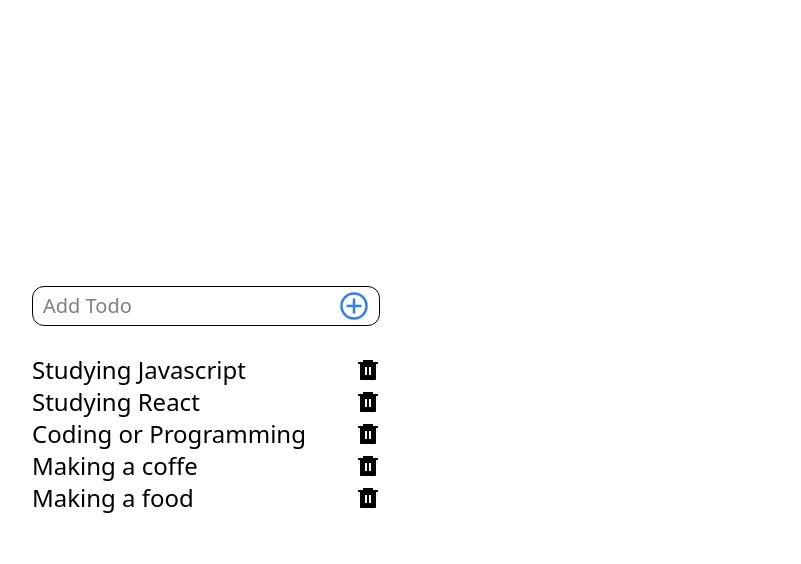
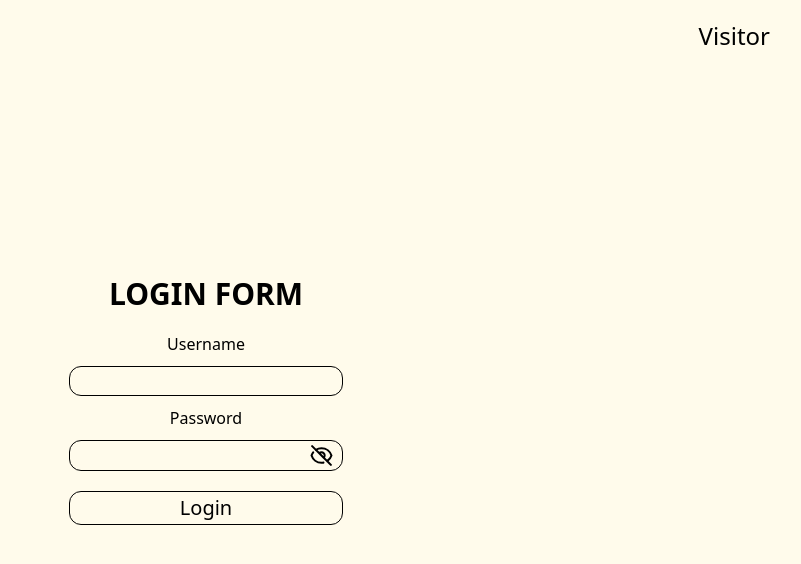
Before and after one commit to ManaChanCoder/react-challenge, a React (Vite) app: page / in a window 1280 px wide. Shown: the top 564 px of the page, without its empty margins (434-1235 px from the left). Built offline with nearby package versions, Linux system fonts and the light colour scheme.

Commit message:
useEffect - Hook

```diff
--- a/src/App.jsx
+++ b/src/App.jsx
@@ -1,12 +1,12 @@
 import React from "react";
 
 // components
-import TodoForm from "./components/TodoForm";
+import Visitor from "./components/Visitor";
 
 const App = () => {
   return (
     <div>
-      <TodoForm />
+      <Visitor />
     </div>
   );
 };
--- a/src/components/Todo.jsx
+++ /dev/null
@@ -1,47 +0,0 @@
-import React from "react";
-import { GrAddCircle } from "react-icons/gr";
-import { RiDeleteBin6Fill } from "react-icons/ri";
-
-const Todo = (props) => {
-  const { newTodo, setNewTodo, enterAddTodo, addTodo, todos, deleteTodo } =
-    props;
-  return (
-    <div className="w-full h-screen flex justify-center items-center">
-      <div className="">
-        <div className="flex justify-between px-2.5 py-1 text-xl border rounded-xl mb-7">
-          <input
-            type="text"
-            placeholder="Add Todo"
-            className="outline-none"
-            name="newTodo"
-            value={newTodo}
-            onChange={(e) => setNewTodo(e.target.value)}
-            onKeyDown={enterAddTodo}
-          />
-          <GrAddCircle
-            size={30}
-            className="text-blue-500 hover:text-blue-400 cursor-pointer duration-150"
-            onClick={addTodo}
-          />
-        </div>
-        {todos?.length > 0
-          ? todos.map((todo, index) => (
-              <div
-                key={index}
-                className="flex items-center justify-between gap-5"
-              >
-                <span className="text-2xl">{todo}</span>
-                <RiDeleteBin6Fill
-                  size={24}
-                  className="cursor-pointer hover:text-red-500"
-                  onClick={() => deleteTodo(index)}
-                />
-              </div>
-            ))
-          : "No Result Found"}
-      </div>
-    </div>
-  );
-};
-
-export default Todo;
--- a/src/components/TodoForm.jsx
+++ /dev/null
@@ -1,49 +0,0 @@
-import React, { useState } from "react";
-import Todo from "./Todo";
-
-const TodoForm = () => {
-  const [todos, setTodos] = useState([
-    "Studying Javascript",
-    "Studying React",
-    "Coding or Programming",
-    "Making a coffe",
-    "Making a food",
-  ]);
-  const [newTodo, setNewTodo] = useState("");
-
-  const deleteTodo = (index) => {
-    const updatedTodos = [...todos];
-    updatedTodos.splice(index, 1);
-    setTodos(updatedTodos);
-  };
-  const addTodo = () => {
-    if (newTodo !== "") {
-      const updatedTodo = [...todos];
-      updatedTodo.push(newTodo);
-      setTodos(updatedTodo);
-
-      setNewTodo("");
-    } else {
-      alert("Please Filled!");
-    }
-  };
-  const enterAddTodo = (e) => {
-    if (e.key === "Enter") {
-      addTodo();
-    }
-  };
-  return (
-    <div>
-      <Todo
-        newTodo={newTodo}
-        setNewTodo={setNewTodo}
-        enterAddTodo={enterAddTodo}
-        addTodo={addTodo}
-        todos={todos}
-        deleteTodo={deleteTodo}
-      />
-    </div>
-  );
-};
-
-export default TodoForm;
--- /dev/null
+++ b/src/components/User.jsx
@@ -0,0 +1,11 @@
+import React from "react";
+
+const User = () => {
+  return (
+    <div className="w-full h-screen flex justify-center items-center">
+      <h1 className="text-6xl">Welcome Back USER!</h1>
+    </div>
+  );
+};
+
+export default User;
--- /dev/null
+++ b/src/components/Visitor.jsx
@@ -0,0 +1,129 @@
+import React, { useState, useEffect } from "react";
+import { HiOutlineEye, HiOutlineEyeOff } from "react-icons/hi";
+import User from "./User";
+
+const Visitor = () => {
+  const [showPassword, setShowPassword] = useState(false);
+  const [isLogin, setIsLogin] = useState(false);
+  const [user, setUser] = useState({
+    username: "",
+    password: "",
+  });
+  const [visitor, setVisitor] = useState(0);
+
+  const handleOnChange = (e) => {
+    const { name, value } = e.target;
+
+    setUser((prev) => ({
+      ...prev,
+      [name]: value,
+    }));
+  };
+
+  const showHidePassword = () => {
+    setShowPassword(!showPassword);
+  };
+
+  const loginSubmit = (e) => {
+    e.preventDefault();
+
+    if (isLogin) {
+      logout();
+      return;
+    }
+    if (user.username === "Rhogenn" && user.password === "Saingga") {
+      setIsLogin(true);
+      setUser({
+        username: "",
+        password: "",
+      });
+      const savedVisitor = Number(localStorage.getItem("visitor")) || 0;
+      const updatedVisitor = savedVisitor + 1;
+
+      setVisitor(updatedVisitor);
+      localStorage.setItem("visitor", updatedVisitor);
+    } else if (user.username === "" || user.password === "") {
+      alert("Please Filled!");
+    } else {
+      alert("Incorrect Username or Password");
+    }
+  };
+
+  const logout = () => {
+    setIsLogin(false);
+  };
+
+  const enterKey = () => {
+    loginSubmit();
+  };
+
+  useEffect(() => {
+    if (isLogin) {
+      const savedVisitor = Number(localStorage.getItem("visitor"));
+      setVisitor(savedVisitor);
+    }
+  }, []);
+
+  return (
+    <div className="w-full h-screen flex justify-center items-center bg-amber-50 relative">
+      <div className="absolute top-5 right-16 flex justify-between text-2xl gap-3">
+        <span>Visitor</span>
+        <span>{visitor === 0 ? "" : visitor}</span>
+      </div>
+      <div className="">
+        <h1 className="text-center mb-5 uppercase font-semibold text-3xl">
+          Login Form
+        </h1>
+
+        <form
+          action=""
+          onSubmit={loginSubmit}
+          className="flex flex-col gap-2.5 items-center"
+        >
+          <label htmlFor="">Username</label>
+          <input
+            type="text"
+            className="border rounded-xl outline-none px-2 py-0.5 w-full"
+            name="username"
+            value={user.username}
+            onChange={handleOnChange}
+          />
+          <label htmlFor="">Password</label>
+          <div className="flex justify-between items-center border rounded-xl px-2 py-0.5">
+            <input
+              type={showPassword ? "text" : "password"}
+              className="outline-none"
+              name="password"
+              value={user.password}
+              onChange={handleOnChange}
+              onKeyDown={enterKey}
+            />
+            {showPassword ? (
+              <HiOutlineEye
+                size={25}
+                onClick={showHidePassword}
+                className="cursor-pointer"
+              />
+            ) : (
+              <HiOutlineEyeOff
+                size={25}
+                onClick={showHidePassword}
+                className="cursor-pointer"
+              />
+            )}
+          </div>
+          <button
+            type="submit"
+            className="w-full rounded-xl p-0.5 mt-2.5 cursor-pointer text-xl border duration-75 hover:border-blue-300 hover:bg-blue-300"
+          >
+            {isLogin ? "Logout" : "Login"}
+          </button>
+        </form>
+
+        {isLogin ? <User /> : ""}
+      </div>
+    </div>
+  );
+};
+
+export default Visitor;
```
